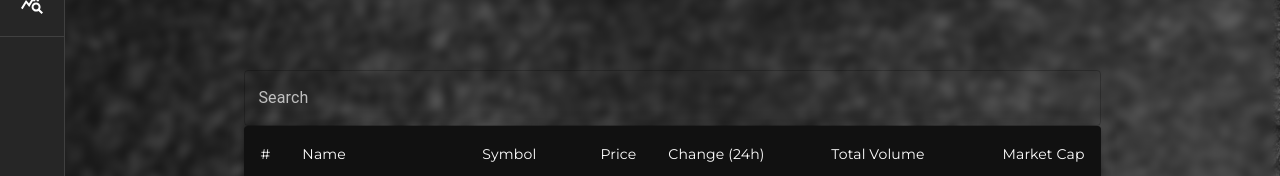
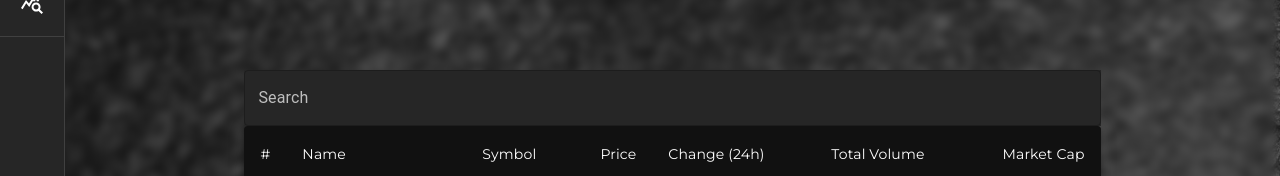
Before and after one commit to TvGelderen/crypto-watch, a React (Create React App) app: page /list in a window 1280 px wide. Shown: the part 245-421 px from the top of the page. Built offline with nearby package versions, Linux system fonts and the light colour scheme; no server answers; the HTML template or start-up script is replaced by a standard one.

Commit message:
fixed list sizing

```diff
--- a/src/pages/ChartSearch.js
+++ b/src/pages/ChartSearch.js
@@ -76,18 +76,23 @@ export default function ChartSearch()
       <Box className="min-vh-100 w-100">
         <Box className='mx-4 mt-3'>
           <form>
+            <div
+              className='w-100 m-auto'
+              style={{maxWidth: "1200px"}}
+            >
               <TextField
                 id="outlined-basic"
                 label="Search"
-                placeholder="Search..."
-                variant="outlined"
                 onInput={event => {
                   setSearchQuery(event.target.value);
                 }}
                 fullWidth
+                className="rounded"
+                style={{backgroundColor: "#262626"}}
               />
+            </div>
           </form>
-          <Paper sx={{ width: "100%", overflow: "hidden" }} elevation={6} className='mt-3'>
+          <Paper sx={{ width: "100%", overflow: "hidden" }} elevation={6} className='mt-3 m-auto' style={{maxWidth: "1200px"}}>
               <TableContainer>
                   <Table>
                       <TableHead>
@@ -141,7 +146,7 @@ export default function ChartSearch()
                                                         : column.id === 'current_price'
                                                             ? <span>{symbol + value.toFixed(2).toLocaleString('en-US')}</span>
                                                             : column.id === 'sparkline_in_7d'
-                                                                ? <Sparklines data={value.price} limit={200}>
+                                                                ? <Sparklines data={value.price} limit={200} height={40}>
                                                                       <SparklinesLine color={
                                                                         value.price[0] > value.price[value.price.length - 1]
                                                                           ? "red" : "green"} />
--- a/src/pages/List.js
+++ b/src/pages/List.js
@@ -93,18 +93,23 @@ export default function List()
     return (
       <Box className='mx-4 mt-3 min-vh-100 w-100'>
         <form>
+          <div
+            className='w-100 m-auto'
+            style={{maxWidth: "1200px"}}
+          >
             <TextField
               id="outlined-basic"
               label="Search"
-              placeholder="Search..."
-              variant="outlined"
               onInput={event => {
                 setSearchQuery(event.target.value);
               }}
               fullWidth
+              className="rounded"
+              style={{backgroundColor: "#262626"}}
             />
+          </div>
         </form>
-        <Paper sx={{ width: "100%", overflow: "hidden" }} elevation={6} className='mt-3'>
+        <Paper sx={{ width: "100%", overflow: "hidden" }} elevation={6} className='mt-3 m-auto' style={{maxWidth: "1200px"}}>
             <TableContainer>
                 <Table>
                     <TableHead>
```
